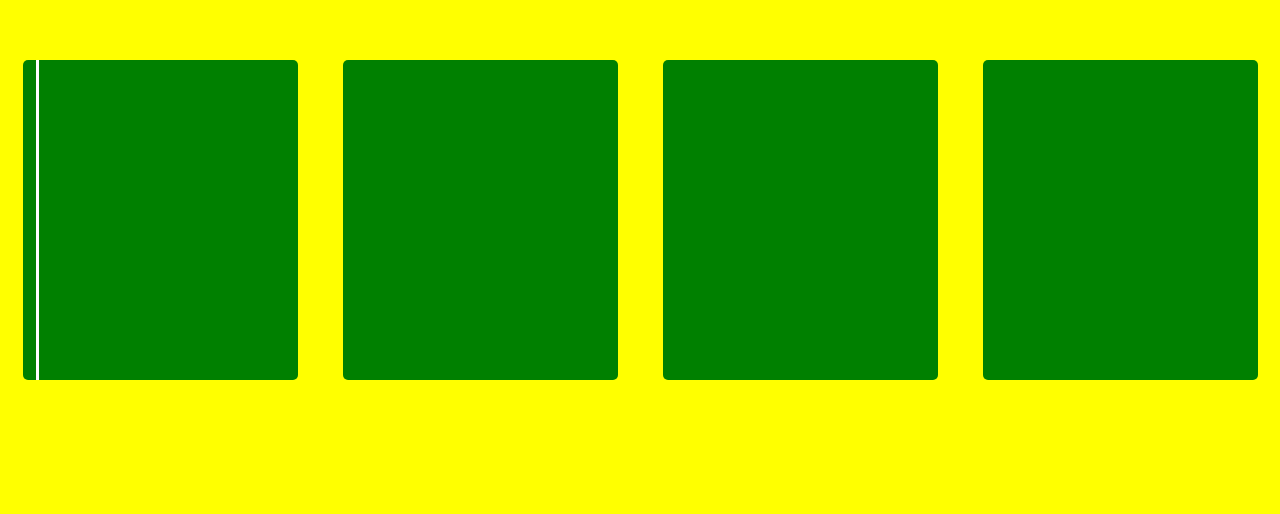
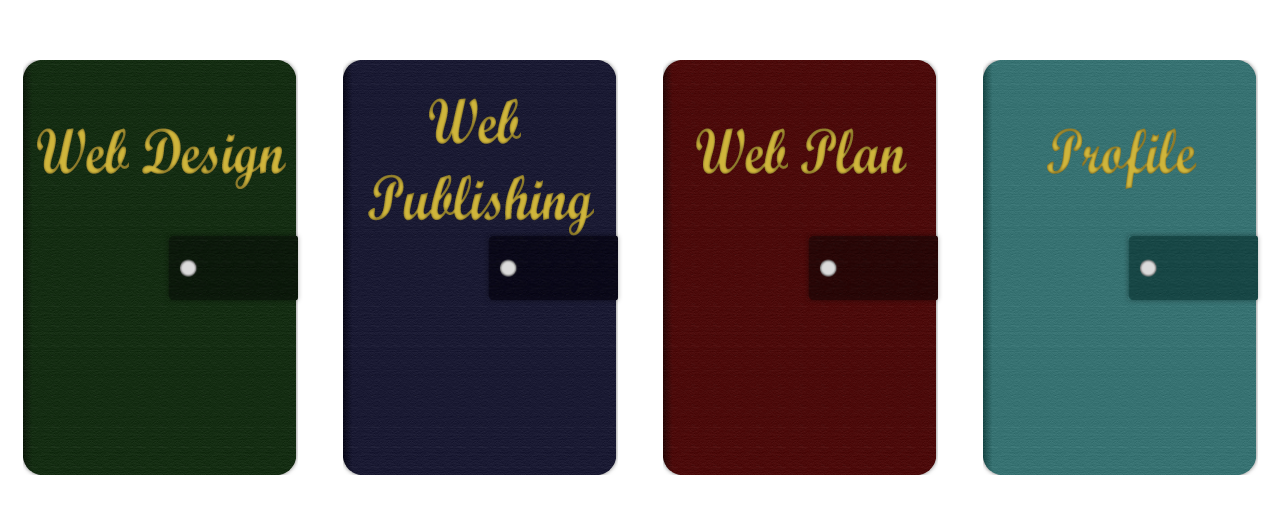
Before and after one commit to StGe39/portfolio, a plain HTML site: page index.html in a window 1280 px wide. Shown: the part 180-694 px from the top of the page. Drawn offline with Linux system fonts and the light colour scheme.

Commit message:
third-commit

```diff
--- a/css/index.css
+++ b/css/index.css
@@ -21,7 +21,6 @@
   justify-content: space-around;
   align-items: center;
   flex-flow: row wrap;
-  background: yellow;
 }
 
 #webDesign, #webPublishing, #webPlan, #profile{
@@ -29,16 +28,34 @@
   width: 23%;
   max-width: 275px;
   height: 40vh;
-  background: green;
   margin:10% 1%;
   border-radius: 5px;
   transition: 1s;
 }
-#webDesign:after{
+/* #webDesign:after{
   position: absolute;
   content:"";
   width: 3px;
   height: 100%;
   left: 5%;
   background-color: white;
+} */
+#webDesign>.designCover, #webPublishing>.publishingCover, #webPlan>.planCover, #profile>.profileCover{
+  position: absolute;
+  top: 0px;
+  left: 0px;
 }
+#webDesign>.designCover>.bookImg, #webPublishing>.publishingCover>.bookImg, #webPlan>.planCover>.bookImg, #profile>.profileCover>.bookImg{
+  width: 100%;
+}
+#webDesign>.designCover>.openImg, #webPublishing>.publishingCover>.openImg, #webPlan>.planCover>.openImg, #profile>.profileCover>.openImg{
+  display: inline-block;
+  position: absolute;
+  width: 50%;
+  max-width: 130px;
+  top: 50%;
+  right: 0px;;
+  transform: translateY(-50%);
+  border-radius: 3px;
+  box-shadow: 0px 0px 5px rgba(0,0,0,0.3);
+}
--- a/index.html
+++ b/index.html
@@ -24,6 +24,10 @@
       <!-- 웹 디자인 부분 -->
 
       <div id="webDesign">
+        <div class="designCover">
+          <img src="img/contentImg00.png" alt="book cover" title="book cover" class="bookImg">
+          <img src="img/contentOpen00.png" alt="book cover open" title="book cover open" class="openImg">
+        </div>
         <div class="designArea">
           <ul>
             <li></li>
@@ -34,6 +38,10 @@
       <!-- 웹 퍼블리싱 부분 -->
 
       <div id="webPublishing">
+        <div class="publishingCover">
+          <img src="img/contentImg01.png" alt="book cover" title="book cover" class="bookImg">
+          <img src="img/contentOpen01.png" alt="book cover open" title="book cover open" class="openImg">
+        </div>
         <div class="publishingArea">
           <ul>
             <li>
@@ -46,6 +54,10 @@
       <!-- 웹 기획 부분 -->
 
       <div id="webPlan">
+        <div class="planCover">
+          <img src="img/contentImg02.png" alt="book cover" title="book cover" class="bookImg">
+          <img src="img/contentOpen02.png" alt="book cover open" title="book cover open" class="openImg">
+        </div>
         <div class="planArea">
 
         </div>
@@ -54,6 +66,10 @@
       <!-- 프로필 부분 -->
 
       <div id="profile">
+        <div class="profileCover">
+          <img src="img/contentImg03.png" alt="book cover" title="book cover" class="bookImg">
+          <img src="img/contentOpen03.png" alt="book cover open" title="book cover open" class="openImg">
+        </div>
         <div class="profileArea">
 
         </div>
```
Also changed, not shown: img/contentImg00.png (added), img/contentImg01.png (added), img/contentImg02.png (added), img/contentImg03.png (added), img/contentOpen00.png (added), img/contentOpen01.png (added), img/contentOpen02.png (added), img/contentOpen03.png (added).
